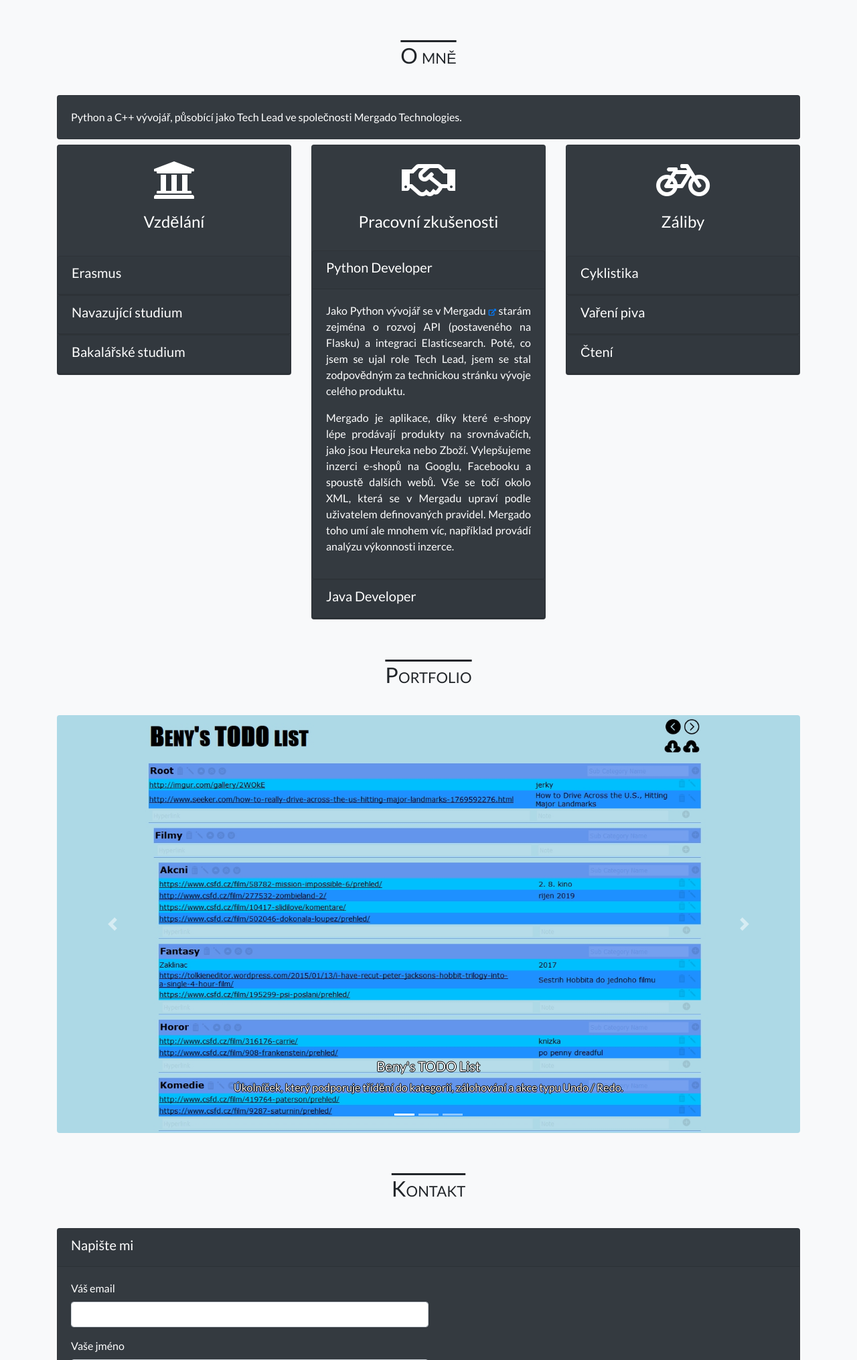
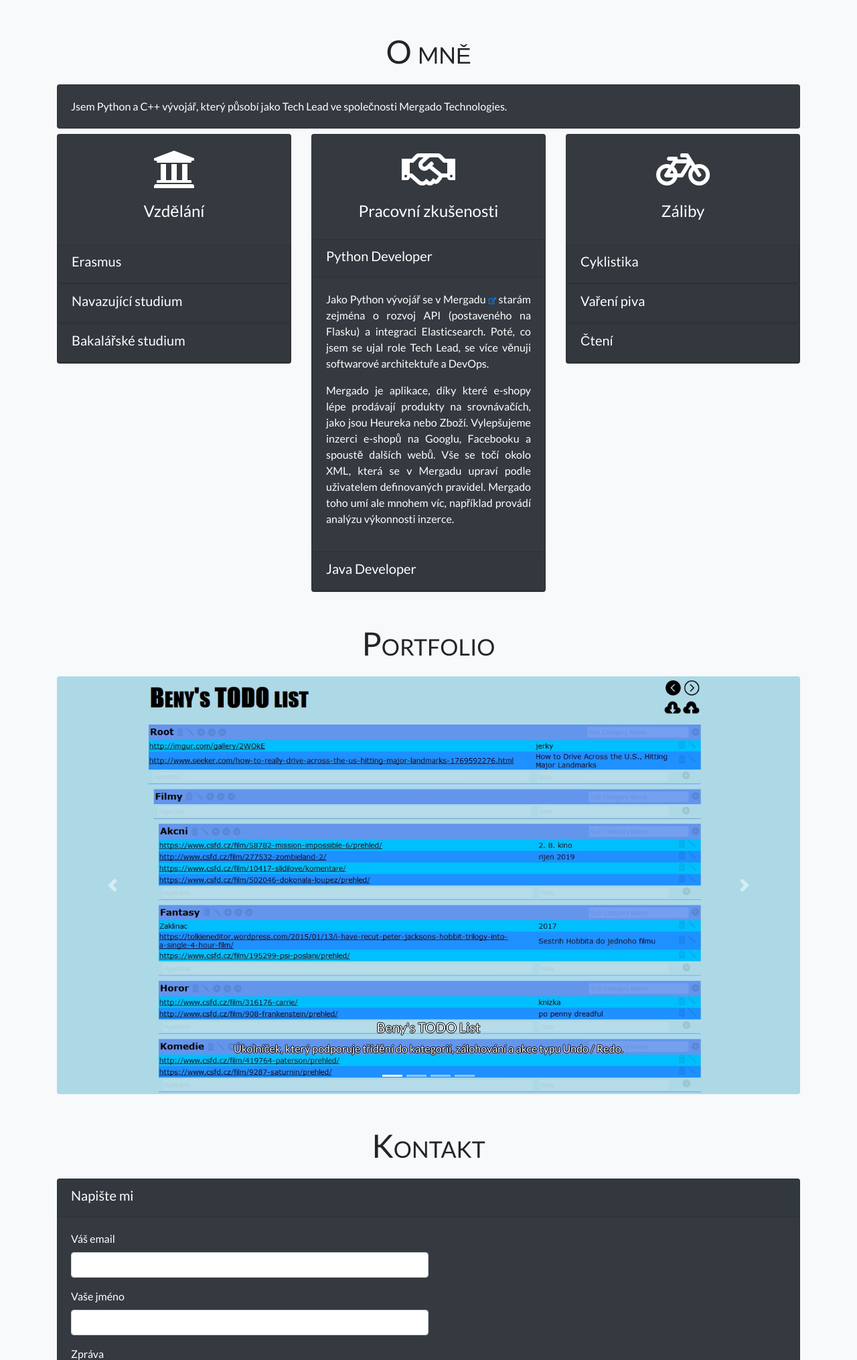
Before and after one commit to ondrejbenes/homepage, a Flask app: page / in a window 1280 px wide. Shown: the part 58-2089 px from the top of the page at 67% size. Run offline with Flask 2, Linux system fonts and the light colour scheme; data that the repository does not hold is empty; some libraries are stand-ins or nearby versions.

Commit message:
Added Pokrok Glossary to portfolio + finishing touches (copy, headers styling, blured carousel).

```diff
--- a/homepage/static/css/style.css
+++ b/homepage/static/css/style.css
@@ -24,11 +24,10 @@ body {
 }
 
 .section-title {
-    font-size: 2em;
+    font-size: 3em;
     text-align: center;
-    padding-top: 2em;
-    padding-bottom: 1em;
-    text-decoration: overline;
+    padding-top: 1em;
+    padding-bottom: 0.25em;
     font-variant: small-caps;
 }
 
@@ -37,3 +36,8 @@ body {
         transform:scale(0.71); -webkit-transform:scale(0.71); transform-origin:0 0; -webkit-transform-origin:0 0;
     }
 }
+
+.carousel-item img {
+    -webkit-filter: blur(0.75px); /* Safari 6.0 - 9.0 */
+    filter: blur(.75px);
+  }
--- a/homepage/templates/about_me.html
+++ b/homepage/templates/about_me.html
@@ -3,7 +3,7 @@
   <div class="container mt-2">
      <div class="card text-white bg-dark">
         <div class="card-body">
-           <p class="card-text">Python a C++ vývojář, působící jako Tech Lead ve společnosti Mergado Technologies.</p>
+           <p class="card-text">Jsem Python a C++ vývojář, který působí jako Tech Lead ve společnosti Mergado Technologies.</p>
         </div>
      </div>
   </div>
@@ -67,7 +67,7 @@
                  </div>
                  <div id="collapseOneWork" class="collapse show" aria-labelledby="headingOneWork" data-parent="#accordion-Work">
                     <div class="card-body">
-                        <p class="text-justify">Jako Python vývojář se v Mergadu<a href="https://mergado.com"><i class="fas fa-external-link-alt fa-small pl-1"></i></a> starám zejména o rozvoj API (postaveného na Flasku) a integraci Elasticsearch. Poté, co jsem se ujal role Tech Lead, jsem se stal zodpovědným za technickou stránku vývoje celého produktu.
+                        <p class="text-justify">Jako Python vývojář se v Mergadu<a href="https://mergado.com"><i class="fas fa-external-link-alt fa-small pl-1"></i></a> starám zejména o rozvoj API (postaveného na Flasku) a integraci Elasticsearch. Poté, co jsem se ujal role Tech Lead, se více věnuji softwarové architektuře a DevOps.
                         <p class="text-justify">Mergado je aplikace, díky které e-shopy lépe prodávají produkty na srovnávačích, jako jsou Heureka nebo Zboží. Vylepšujeme inzerci e-shopů na Googlu, Facebooku a spoustě dalších webů. Vše se točí okolo XML, která se v Mergadu upraví podle uživatelem definovaných pravidel. Mergado toho umí ale mnohem víc, například provádí analýzu výkonnosti inzerce.</p>
                     </div>
                  </div>
@@ -101,7 +101,7 @@
                  </div>
                  <div id="collapseOneHobbies" class="collapse" aria-labelledby="headingOneHobbies" data-parent="#accordion-Hobbies">
                     <div class="card-body">
-                       <p class="text-justify">Cyklistika je mým největším koníčkem hlavně kvůli pocitu volnosti, který se po sednutí na kolo dostavuje skoro okamžitě. Nejvíce mám proježděné Svitavsko, rád ale zavítám i do vzdálenějších končin. Nejsem ale velký fanda silnic a cyklostezek, raději mám polní a lesní cesty.</p>
+                       <p class="text-justify">Cyklistika je mým největším koníčkem hlavně kvůli pocitu volnosti, který se po sednutí na kolo dostavuje skoro okamžitě. Nejvíce mám proježděné Svitavsko, rád ale zavítám i do vzdálenějších končin. Nejsem ale velký fanda silnic a cyklostezek, spíše mě můžete potkat na polních a lesních cestách.</p>
                     </div>
                  </div>
               </div>
@@ -111,7 +111,7 @@
                  </div>
                  <div id="collapseTwoHobbies" class="collapse" aria-labelledby="headingTwoHobbies" data-parent="#accordion-Hobbies">
                     <div class="card-body">
-                       <p class="text-justify">K vaření piva jsem se dostal přes kamaráda ze střední školy. Uvařili jsme už několik várek svrchně kvašených piv, o kterých mohu prohlásit, že jsou chutnější a levnější než ta, jaká se čepují ve většině českých hospod. </p>
+                       <p class="text-justify">K vaření piva jsem se dostal přes kamaráda ze střední školy. Uvařili jsme už několik várek svrchně kvašených piv, která chutnala líp, než většina piv čepovaných v českých hospodách. </p>
                     </div>
                  </div>
               </div>
@@ -121,7 +121,7 @@
                  </div>
                  <div id="collapseThreeHobbies" class="collapse" aria-labelledby="headingThreeHobbies" data-parent="#accordion-Hobbies">
                     <div class="card-body">
-                       <p class="text-justify">Nejvíce mám rád fantasy klasiky od A.&nbsp;Sapkowského, G.&nbsp;R.&nbsp;R.&nbsp;Martina a S.&nbsp;Eriksona. Oblíbené mám také historické knihy s vojenskou tématikou (von Manstein). A co bych to byl za geeka, kdybych nečetl sci-fi (Asimov). </p>
+                       <p class="text-justify">Nejvíce mám rád fantasy klasiky od A.&nbsp;Sapkowského, G.&nbsp;R.&nbsp;R.&nbsp;Martina a S.&nbsp;Eriksona. Oblíbené mám také historické knihy s vojenskou tématikou (von Manstein). A co bych to byl za geeka, kdybych nečetl sci-fi knížky, třeba ty od Asimova. </p>
                     </div>
                  </div>
               </div>
--- a/homepage/templates/portfolio.html
+++ b/homepage/templates/portfolio.html
@@ -6,6 +6,7 @@
            <li data-target="#carousel-portfolio" data-slide-to="0" class="active"></li>
            <li data-target="#carousel-portfolio" data-slide-to="1"></li>
            <li data-target="#carousel-portfolio" data-slide-to="2"></li>
+           <li data-target="#carousel-portfolio" data-slide-to="3"></li>
         </ol>
         <div class="carousel-inner">
            <div class="carousel-item active">
@@ -41,6 +42,17 @@
                  <p class="text-outlined">Jednoduché RPG, ve kterém hráči musí porazit tři strážce klíčů. Klíči odemknou vstup do arény, kde je čeká Závěrečná zkouška.</p>
               </div>
            </div>
+           <div class="carousel-item">
+              <a href="http://pokrok-glossary.fsi.ujep.cz/">
+                  <img class="d-block w-100 rounded" src="../static/img/pokrok-glossary.png" alt="Pokrok Glossary">
+              </a>
+              <div class="carousel-caption d-none d-md-block pt-5">
+                 <h5>
+                    <span class="text-outlined">Pokrok Glossary</span>
+                 </h5>
+                 <p class="text-outlined">Trojjazyčný slovník odborných pojmů vyvtořený pro FSI UJEP.</p>
+              </div>
+           </div>
         </div>
         <a class="carousel-control-prev" href="#carousel-portfolio" role="button" data-slide="prev">
             <span class="carousel-control-prev-icon" aria-hidden="true"></span>
```
Also changed, not shown: homepage/static/img/pokrok-glossary.png (added), 1 other file.
